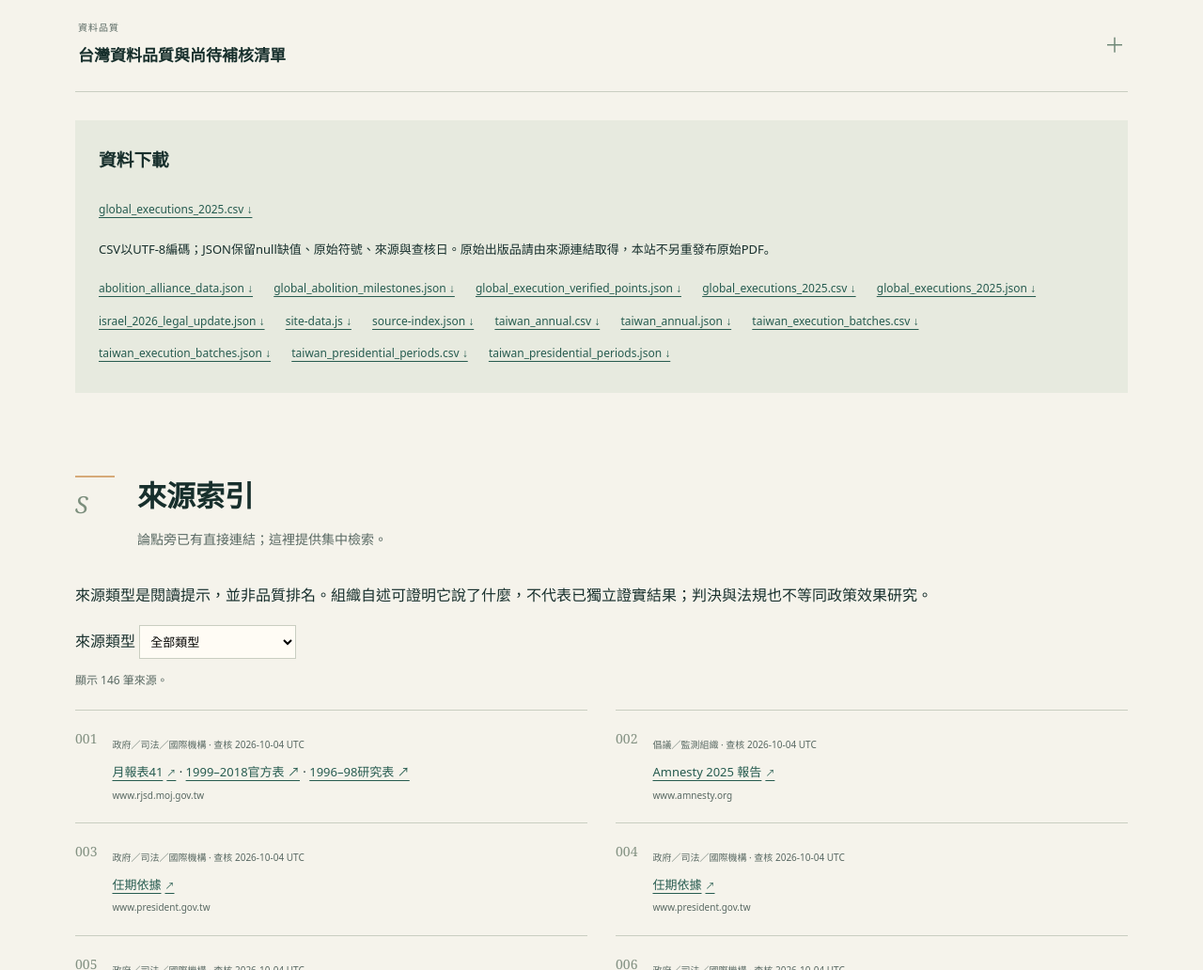
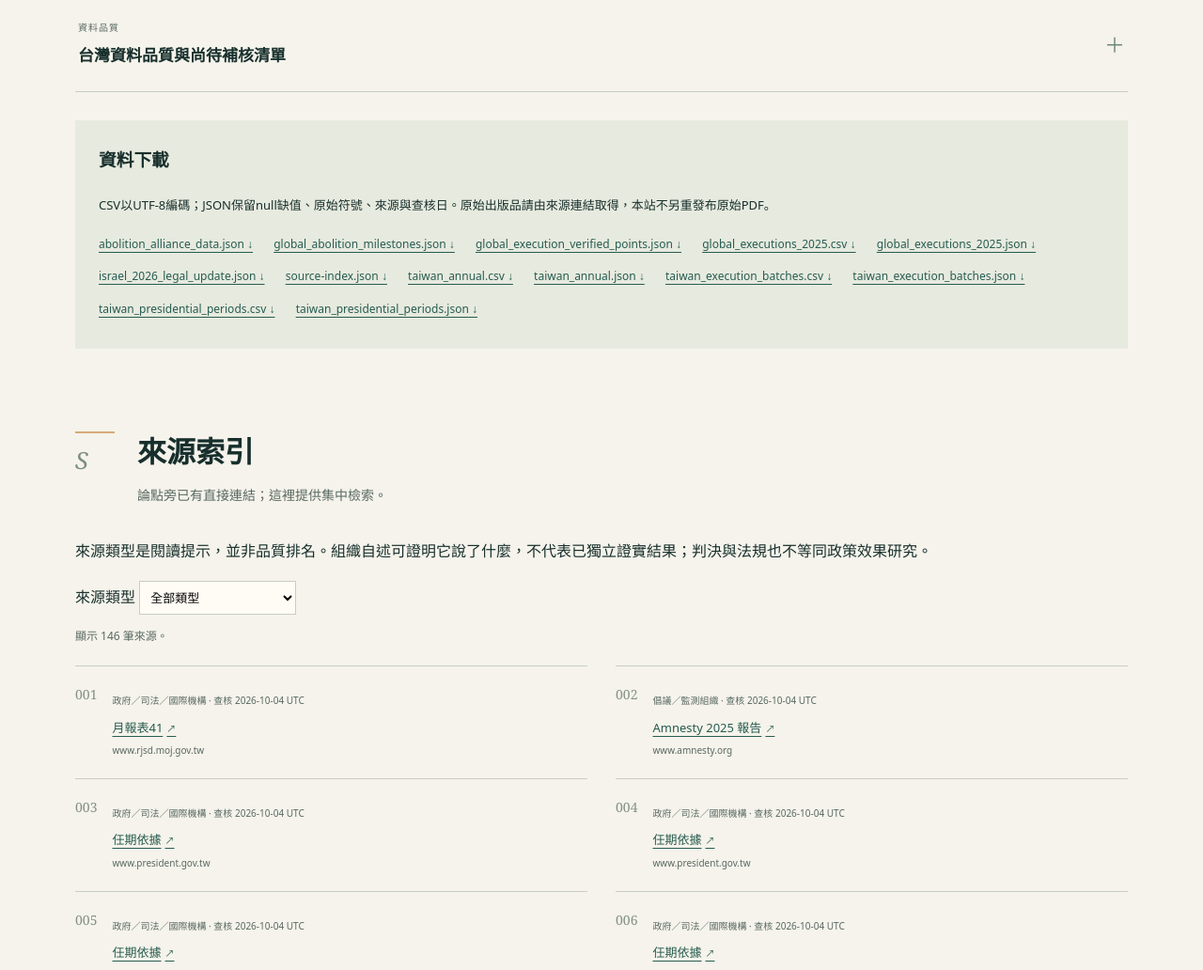
Before and after one commit to zuestrd20/taiwan-death-penalty-guide, a plain HTML site: page index.html in a window 1280 px wide. Shown: the part 10108-11140 px from the top of the page at 94% size. Drawn offline with Linux system fonts and the light colour scheme.

Commit message:
Polish downloads and document public browser QA

```diff
--- a/index.html
+++ b/index.html
@@ -277,14 +277,14 @@
 <p class="list-line">「待執行」是某日存量，會因執行、死亡、再審改判等變動，不宜從累計定讞減累計執行反推；本研究未建完整存量序列。</p>
 <p class="list-line">官網亦可能出錯：2024-01-05法務部聲明寫108年4月執行，但<a href="https://www.moj.gov.tw/2204/2795/2796/37952/post" target="_blank" rel="noopener noreferrer">當日2020-04-01原稿<span class="external" aria-hidden="true">↗</span></a>與月報皆確認109年。<a href="https://www.moj.gov.tw/2204/2795/2796/195768/post" target="_blank" rel="noopener noreferrer">錯誤聲明原址<span class="external" aria-hidden="true">↗</span></a>。</p>
 <p class="list-line">頻率差異不能單憑任期加總歸因於總統個人、政黨或治安效果。任期分組只是時間分類；裁判定讞、法律修法、救濟程序、法務部審核和歷史案件累積都可能影響執行時間。這是方法限制，不能視為因果結論。</p></div></details>
-<div class="downloads"><h3>資料下載</h3><a download href="data/global_executions_2025.csv">global_executions_2025.csv ↓</a><p>CSV以UTF-8編碼；JSON保留null缺值、原始符號、來源與查核日。原始出版品請由來源連結取得，本站不另重發布原始PDF。</p>
+<div class="downloads"><h3>資料下載</h3><p>CSV以UTF-8編碼；JSON保留null缺值、原始符號、來源與查核日。原始出版品請由來源連結取得，本站不另重發布原始PDF。</p>
 <a download href="data/abolition_alliance_data.json">abolition_alliance_data.json ↓</a>
 <a download href="data/global_abolition_milestones.json">global_abolition_milestones.json ↓</a>
 <a download href="data/global_execution_verified_points.json">global_execution_verified_points.json ↓</a>
 <a download href="data/global_executions_2025.csv">global_executions_2025.csv ↓</a>
 <a download href="data/global_executions_2025.json">global_executions_2025.json ↓</a>
 <a download href="data/israel_2026_legal_update.json">israel_2026_legal_update.json ↓</a>
-<a download href="data/site-data.js">site-data.js ↓</a>
+
 <a download href="data/source-index.json">source-index.json ↓</a>
 <a download href="data/taiwan_annual.csv">taiwan_annual.csv ↓</a>
 <a download href="data/taiwan_annual.json">taiwan_annual.json ↓</a>
@@ -302,7 +302,7 @@
 <option>第三方資料彙整</option>
 <option>組織自述</option>
 </select></label><p id="source-count" role="status"></p><div class="source-index">
-<article class="source-item searchable" data-source-type="政府／司法／國際機構"><span class="source-number">001</span><div><small>政府／司法／國際機構 · 查核 2026-10-04 UTC</small><h4><a href="https://www.rjsd.moj.gov.tw/RJSDWeb/book/Book_File.ashx?book_id=745_4" target="_blank" rel="noopener noreferrer">月報表41<span class="external" aria-hidden="true">↗</span></a> · <a href="https://www.humanrights.moj.gov.tw/media/13718/690190613162268068.pdf?mediaDL=true" target="_blank" rel="noopener noreferrer">1999–2018官方表 ↗</a> · <a href="https://www.cprc.moj.gov.tw/1563/1595/1596/1597/5350/" target="_blank" rel="noopener noreferrer">1996–98研究表 ↗</a></h4><p>www.rjsd.moj.gov.tw</p></div></article>
+<article class="source-item searchable" data-source-type="政府／司法／國際機構"><span class="source-number">001</span><div><small>政府／司法／國際機構 · 查核 2026-10-04 UTC</small><h4><a href="https://www.rjsd.moj.gov.tw/RJSDWeb/book/Book_File.ashx?book_id=745_4" target="_blank" rel="noopener noreferrer">月報表41<span class="external" aria-hidden="true">↗</span></a></h4><p>www.rjsd.moj.gov.tw</p></div></article>
 <article class="source-item searchable" data-source-type="倡議／監測組織"><span class="source-number">002</span><div><small>倡議／監測組織 · 查核 2026-10-04 UTC</small><h4><a href="https://www.amnesty.org/en/wp-content/uploads/2026/05/ACT5007782026ENGLISH.pdf" target="_blank" rel="noopener noreferrer">Amnesty 2025 報告<span class="external" aria-hidden="true">↗</span></a></h4><p>www.amnesty.org</p></div></article>
 <article class="source-item searchable" data-source-type="政府／司法／國際機構"><span class="source-number">003</span><div><small>政府／司法／國際機構 · 查核 2026-10-04 UTC</small><h4><a href="https://www.president.gov.tw/Page/86" target="_blank" rel="noopener noreferrer">任期依據<span class="external" aria-hidden="true">↗</span></a></h4><p>www.president.gov.tw</p></div></article>
 <article class="source-item searchable" data-source-type="政府／司法／國際機構"><span class="source-number">004</span><div><small>政府／司法／國際機構 · 查核 2026-10-04 UTC</small><h4><a href="https://www.president.gov.tw/Page/87" target="_blank" rel="noopener noreferrer">任期依據<span class="external" aria-hidden="true">↗</span></a></h4><p>www.president.gov.tw</p></div></article>
```
Also changed, not shown: 1 other file.
